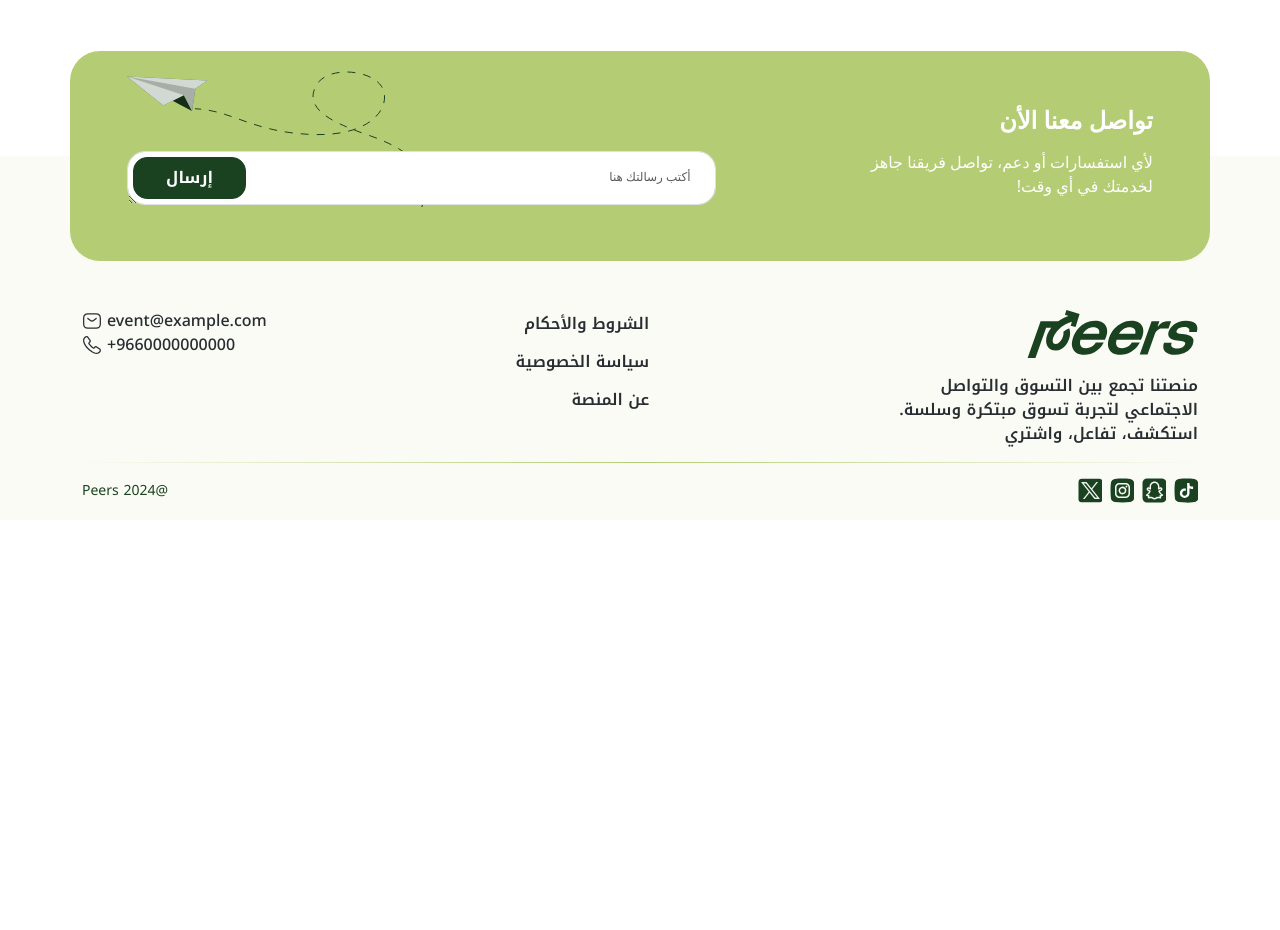
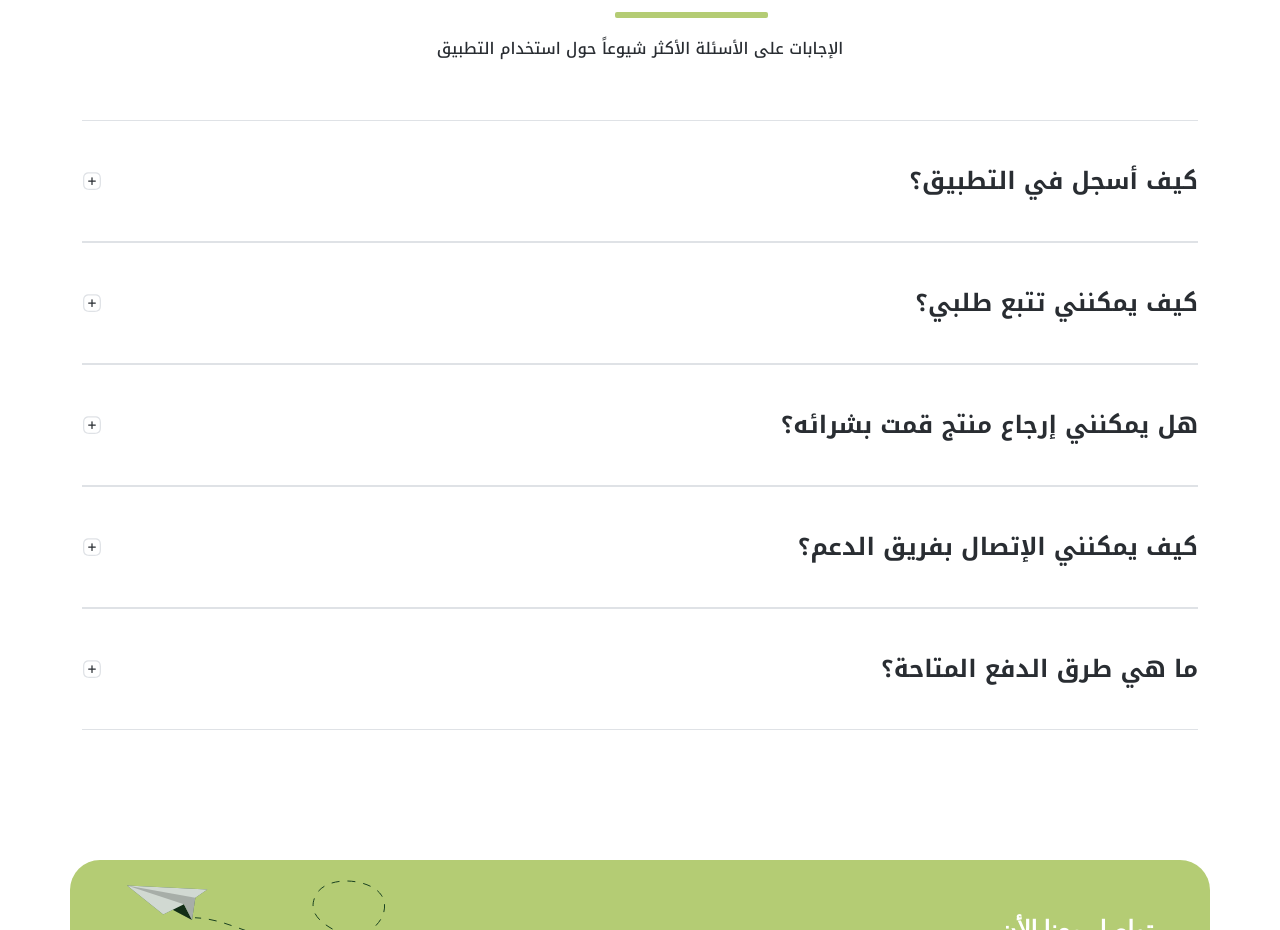
Before and after one commit to MohamedAymanNeo/peers, an Angular app: page / in a window 1280 px wide. Shown: the part 1740-2670 px from the top of the page. Before the commit the page ends 2260 px from the top, so only its background shows below. Built offline with nearby package versions, Linux system fonts and the light colour scheme.

Commit message:
UI || FQA

```diff
--- a/src/app/app.component.html
+++ b/src/app/app.component.html
@@ -140,6 +140,73 @@
        </div>
    </div>
 </div>
+<!--FQA-->
+<div class="container prs-fqa-wrapper mt-4">
+    <div class="prs-title-wrapper">
+        <h2 class="prs-title">الأسئلة الشائعة</h2>
+        <p class="prs-subtitle">الإجابات على الأسئلة الأكثر شيوعاً حول استخدام التطبيق</p>
+    </div>
+    <div class="accordion prs-accordion accordion-flush" id="accordionFlushExample">
+        <div class="accordion-item">
+            <h2 class="accordion-header">
+                <button class="accordion-button collapsed" type="button" data-bs-toggle="collapse" data-bs-target="#flush-collapseOne" aria-expanded="false" aria-controls="flush-collapseOne">
+                    كيف أسجل في التطبيق؟
+                </button>
+            </h2>
+            <div id="flush-collapseOne" class="accordion-collapse collapse" data-bs-parent="#accordionFlushExample">
+                <div class="accordion-body">
+                    يمكنك التسجيل من خلال رقم الجوال أو باستخدام بريدك الإلكتروني ثم اتبع الخطوات الموضحة على الشاشة لإكمال التسجيل.
+                </div>
+            </div>
+        </div>
+        <div class="accordion-item">
+            <h2 class="accordion-header">
+                <button class="accordion-button collapsed" type="button" data-bs-toggle="collapse" data-bs-target="#flush-collapseTwo" aria-expanded="false" aria-controls="flush-collapseTwo">
+                    كيف يمكنني تتبع طلبي؟
+                </button>
+            </h2>
+            <div id="flush-collapseTwo" class="accordion-collapse collapse" data-bs-parent="#accordionFlushExample">
+                <div class="accordion-body"> كيف يمكنني تتبع طلبي؟</div>
+            </div>
+        </div>
+        <div class="accordion-item">
+            <h2 class="accordion-header">
+                <button class="accordion-button collapsed" type="button" data-bs-toggle="collapse" data-bs-target="#flush-collapseThree" aria-expanded="false" aria-controls="flush-collapseThree">
+هل يمكنني إرجاع منتج قمت بشرائه؟
+                </button>
+            </h2>
+            <div id="flush-collapseThree" class="accordion-collapse collapse" data-bs-parent="#accordionFlushExample">
+                <div class="accordion-body">
+هل يمكنني إرجاع منتج قمت بشرائه؟
+                </div>
+            </div>
+        </div>
+        <div class="accordion-item">
+            <h2 class="accordion-header">
+                <button class="accordion-button collapsed" type="button" data-bs-toggle="collapse" data-bs-target="#flush-collapse4" aria-expanded="false" aria-controls="flush-collapse4">
+                    كيف يمكنني الإتصال بفريق الدعم؟
+                </button>
+            </h2>
+            <div id="flush-collapse4" class="accordion-collapse collapse" data-bs-parent="#accordionFlushExample">
+                <div class="accordion-body">
+                    كيف يمكنني الإتصال بفريق الدعم؟
+                </div>
+            </div>
+        </div>
+        <div class="accordion-item">
+            <h2 class="accordion-header">
+                <button class="accordion-button collapsed" type="button" data-bs-toggle="collapse" data-bs-target="#flush-collapse5" aria-expanded="false" aria-controls="flush-collapse5">
+                    ما هي طرق الدفع المتاحة؟
+                </button>
+            </h2>
+            <div id="flush-collapse5" class="accordion-collapse collapse" data-bs-parent="#accordionFlushExample">
+                <div class="accordion-body">
+                    ما هي طرق الدفع المتاحة؟
+                </div>
+            </div>
+        </div>
+    </div>
+</div>
 <!-- contact form-->
 <div class="prs-contact-form-wrapper">
     <div class="container">
--- /dev/null
+++ b/src/assets/css/components/accordion.css
@@ -0,0 +1,32 @@
+.accordion.prs-accordion{
+    font-family: var(--body-ff);
+}
+.accordion.prs-accordion.accordion-flush> .accordion-item{
+    border-block: 1px solid var(--prs-light-gary-clr);
+}
+.accordion.prs-accordion.accordion-flush .accordion-button::after {
+    margin-inline-start: auto;    margin-left: 0;
+    --bs-accordion-btn-icon:url("/assets/media/iconS/add-square.svg");
+    --bs-accordion-btn-active-icon:url("/assets/media/iconS/minus-square.svg")
+}
+.accordion.prs-accordion .accordion-button {
+    padding: 32px 0;
+    font-size: 24px;
+    color:var(--prs-black-clr);
+    line-height: 56px;
+    font-weight: 700;
+}
+.accordion.prs-accordion .accordion-header{}
+.accordion.prs-accordion .accordion-body{
+    color:var(--prs-gary-clr);
+    font-size: 18px;
+    line-height: 27px;
+    padding:  0 0 32px 0;
+}
+.accordion.prs-accordion .accordion-button:not(.collapsed){
+    background-color: var(--prs-white-clr);
+    box-shadow: none;
+}
+.accordion.prs-accordion .accordion-button:focus,
+.accordion.prs-accordion .accordion-button:focus-within,
+.accordion.prs-accordion .accordion-button:focus-visible {box-shadow: none;}
--- a/src/assets/css/custom-style.css
+++ b/src/assets/css/custom-style.css
@@ -142,6 +142,8 @@ body{
     }
     .prs-download-app-wrapper .prs-download-app-img-wrapper img{transform: translate(0, -17%);}
 }
+
+/*- contact form-*/
 .prs-contact-form-wrapper{
     position: relative;
     z-index: 22;
@@ -181,3 +183,4 @@ body{
     max-width: 320px;
 }
 .prs-contact-form-input-wrapper{margin-top: 45px;}
+/*--FQA--*/
--- a/src/assets/css/main.css
+++ b/src/assets/css/main.css
@@ -1,5 +1,6 @@
 @import "custom-style.css";
 @import "components/footer.css";
+@import "components/accordion.css";
 @import "components/header.css";
 @import "components/buttons.css";
 @import "components/cards.css";
```
Also changed, not shown: src/assets/media/iconS/add-square.svg (added), src/assets/media/iconS/minus-square.svg (added).
